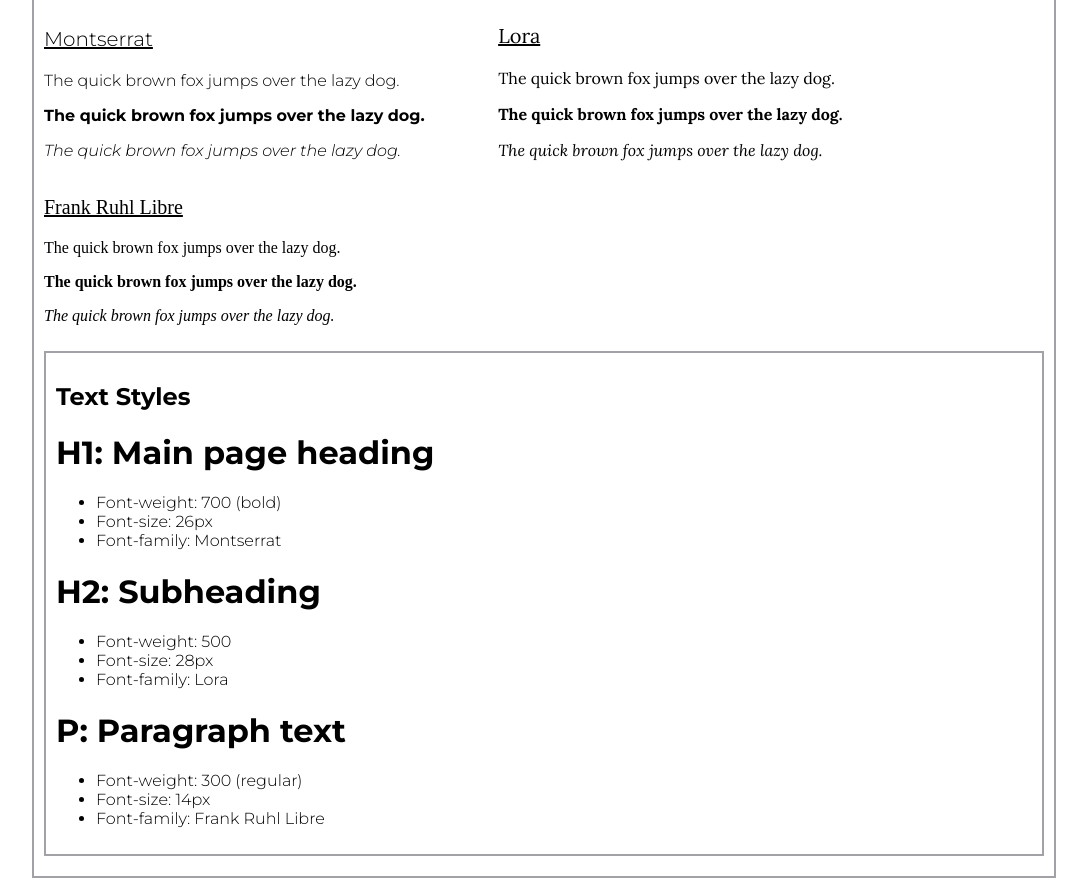
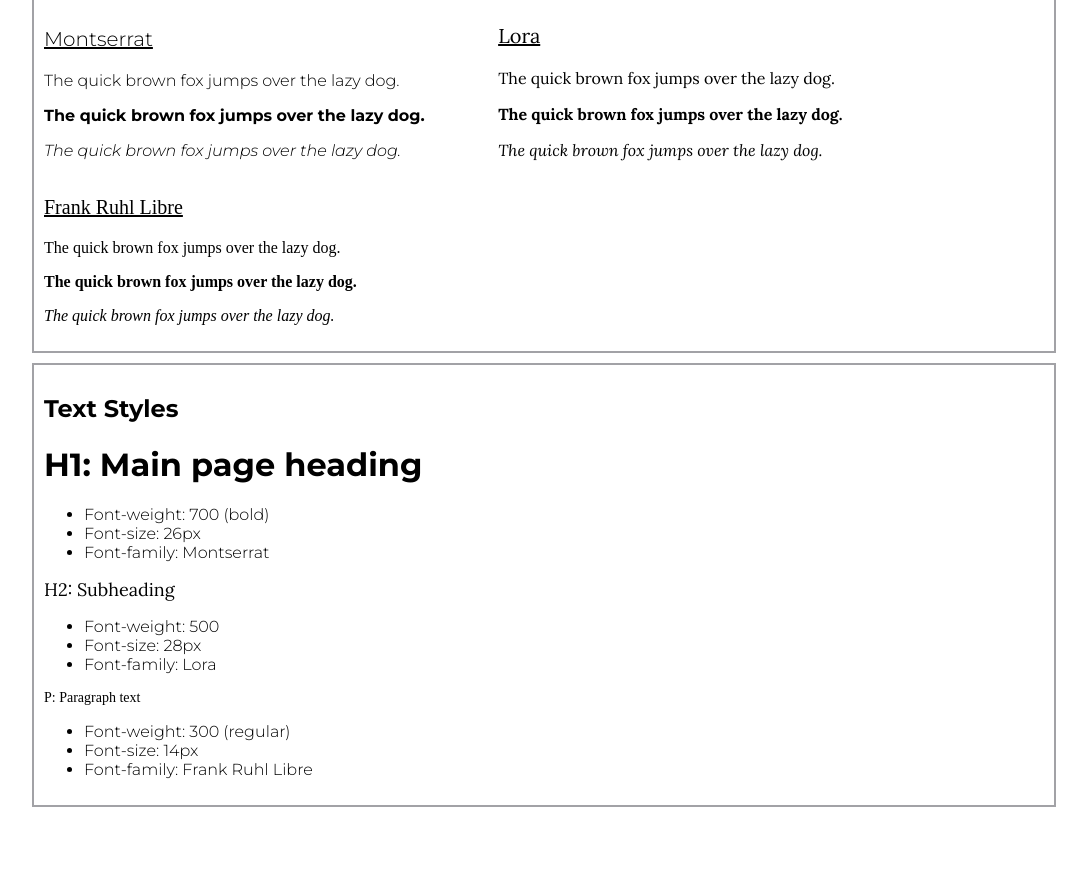
Before and after one commit to tnattylite/website-style-guide, a plain HTML site: page index.html in a window 1280 px wide. Shown: the part 543-1431 px from the top of the page, without its empty margins (96-1183 px from the left). After the commit the page ends 1360 px from the top, so only its background shows below. Drawn offline with Linux system fonts and the light colour scheme; a web font is replaced by a local one.

Commit message:
Removing text-panel div from inside font-panel div

```diff
--- a/index.html
+++ b/index.html
@@ -56,6 +56,7 @@
           <p class="italic frank-ruhl-libre">The quick brown fox jumps over the lazy dog.</p>
         </div>
       </div>
+    </div>
     <div class="container">
       <h2>Text Styles</h2>
       <div class="text-container">
@@ -68,7 +69,7 @@
           </ul>
         </div>
         <div class="text-panel">
-            <h1>H2: Subheading</h1>
+          <h2>H2: Subheading</h2>
           <ul>
             <li>Font-weight: 500</li>
             <li>Font-size: 28px</li>
@@ -76,7 +77,7 @@
           </ul>
         </div>
         <div class="text-panel">
-            <h1>P: Paragraph text</h1>
+          <p>P: Paragraph text</p>
           <ul>
             <li>Font-weight: 300 (regular)</li>
             <li>Font-size: 14px</li>
@@ -85,6 +86,5 @@
         </div>
       </div>
     </div>
-    </div>
   </body>
 </html>
--- a/styles.css
+++ b/styles.css
@@ -91,7 +91,7 @@
     font-family: 'Lora';
 }
 
-.text-panel h3 {
+.text-panel p {
     font-weight: 300;
     font-size: 14px;
     font-family: 'Frank Ruhl Libre';
```
Lines whose indentation alone changed are shown as unchanged.
